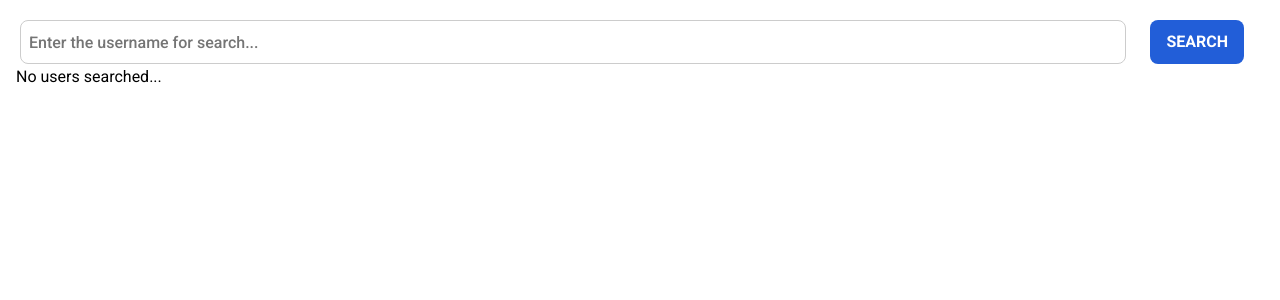
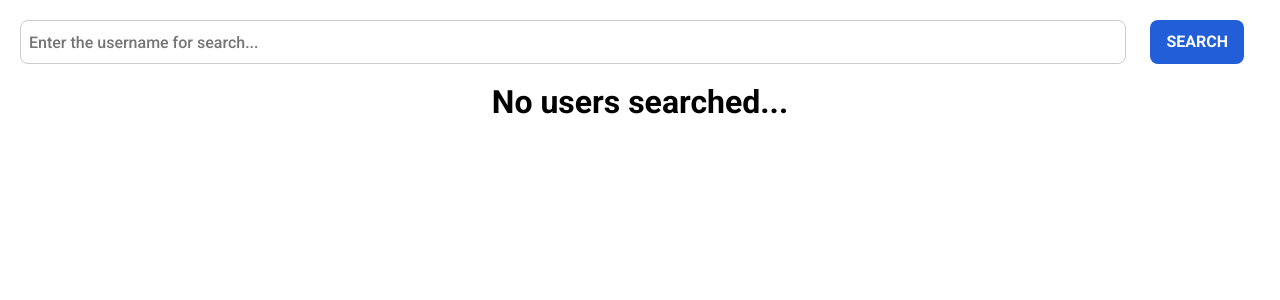
Before and after one commit to RafaMT93/Github-API-Interface, a React (Create React App) app: page / in a window 1280 px wide. Shown: the top 300 px of the page. Built offline with nearby package versions, Linux system fonts and the light colour scheme.

Commit message:
No search added

```diff
--- a/src/components/NoSearch.jsx
+++ b/src/components/NoSearch.jsx
@@ -2,7 +2,11 @@ import React from 'react';
 import { WrapperNoSearch } from './styled';
 
 const NoSearch = () => {
-  return <WrapperNoSearch>No users searched...</WrapperNoSearch>;
+  return (
+    <WrapperNoSearch>
+      <h1>No users searched...</h1>
+    </WrapperNoSearch>
+  );
 };
 
 export default NoSearch;
--- a/src/components/styled.jsx
+++ b/src/components/styled.jsx
@@ -174,5 +174,12 @@ export const WrapperHeader = styled.div`
 //NoSearch.jsx
 
 export const WrapperNoSearch = styled.div`
-  margin: auto;
+  margin: 1rem;
+  display: flex;
+  justify-content: center;
+
+  h1 {
+    font-weight: bold;
+    font-size: 2rem;
+  }
 `;
```
